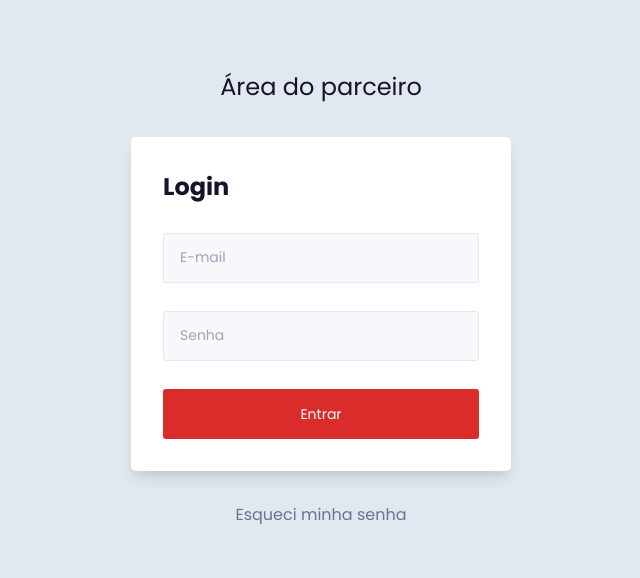
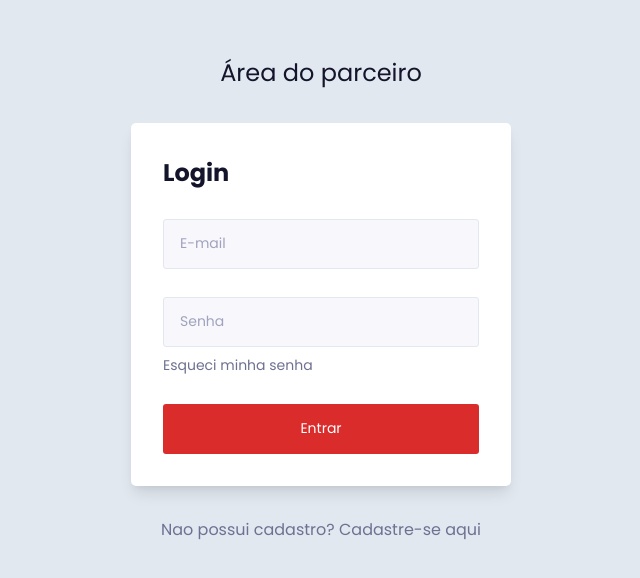
Before and after one commit to mateusberlitz/lance-partner-nextjs, a Next.js app: page /admin/login in a window 1280 px wide. Shown: the part 102-680 px from the top of the page, without its empty margins (319-959 px from the left). Built offline with nearby package versions, Linux system fonts and the light colour scheme.

Commit message:
add link to register

```diff
--- a/src/pages/admin/login/loginPage.tsx
+++ b/src/pages/admin/login/loginPage.tsx
@@ -82,6 +82,7 @@ export default function LoginPage() {
             label="E-mail"
             error={formState.errors.email}
           />
+          <Stack>
             <ControlledInput
               control={control}
               name="password"
@@ -89,6 +90,13 @@ export default function LoginPage() {
               label="Senha"
               error={formState.errors.password}
             />
+
+            <Link href="/admin/recovery">
+              <Text color="gray.700" fontSize={"sm"}>
+                Esqueci minha senha
+              </Text>
+            </Link>
+          </Stack>
 
           {/* <Checkbox color="gray.600" colorScheme="red">Lembrar acesso</Checkbox> */}
 
@@ -106,8 +114,8 @@ export default function LoginPage() {
                     </HStack> */}
         </Stack>
 
-        <Link href="/admin/recovery">
-          <Text color="gray.700">Esqueci minha senha</Text>
+        <Link href="/register">
+          <Text color="gray.700">Nao possui cadastro? Cadastre-se aqui</Text>
         </Link>
       </Flex>
     </ProfileProvider>
```
Lines whose indentation alone changed are shown as unchanged.
